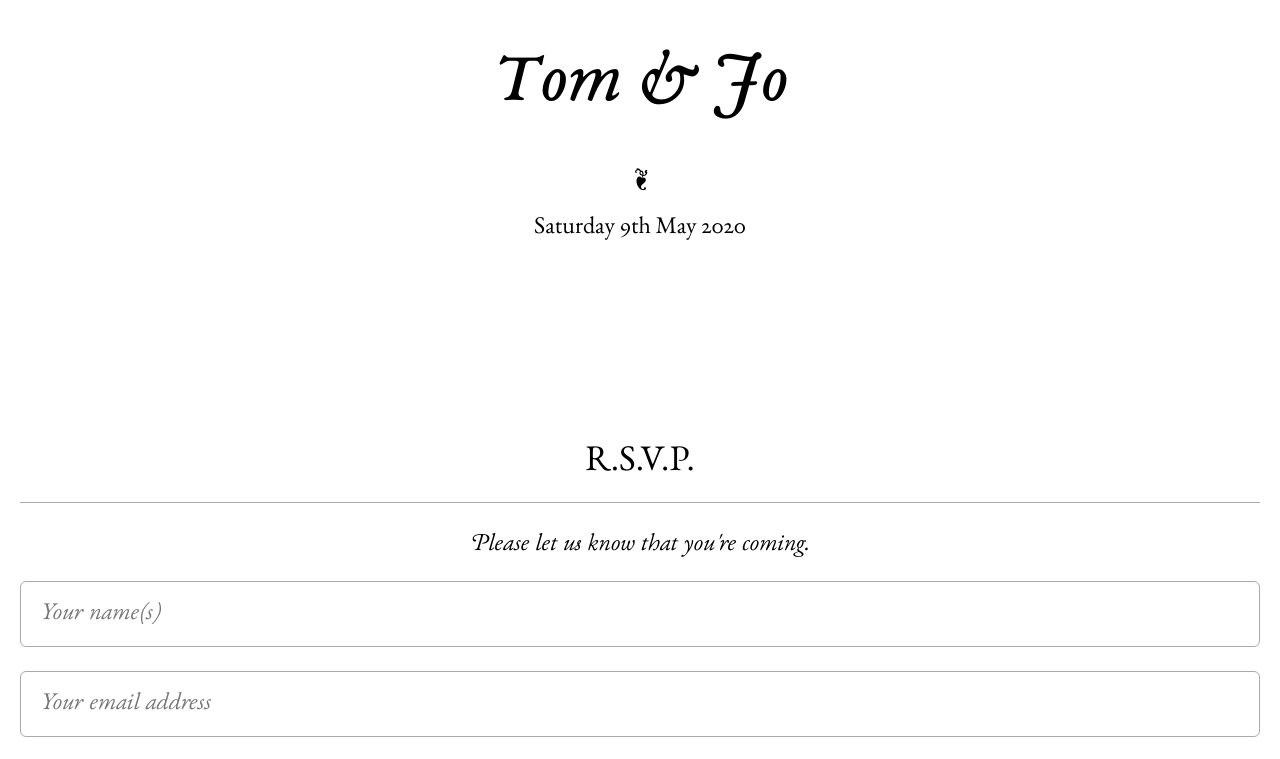
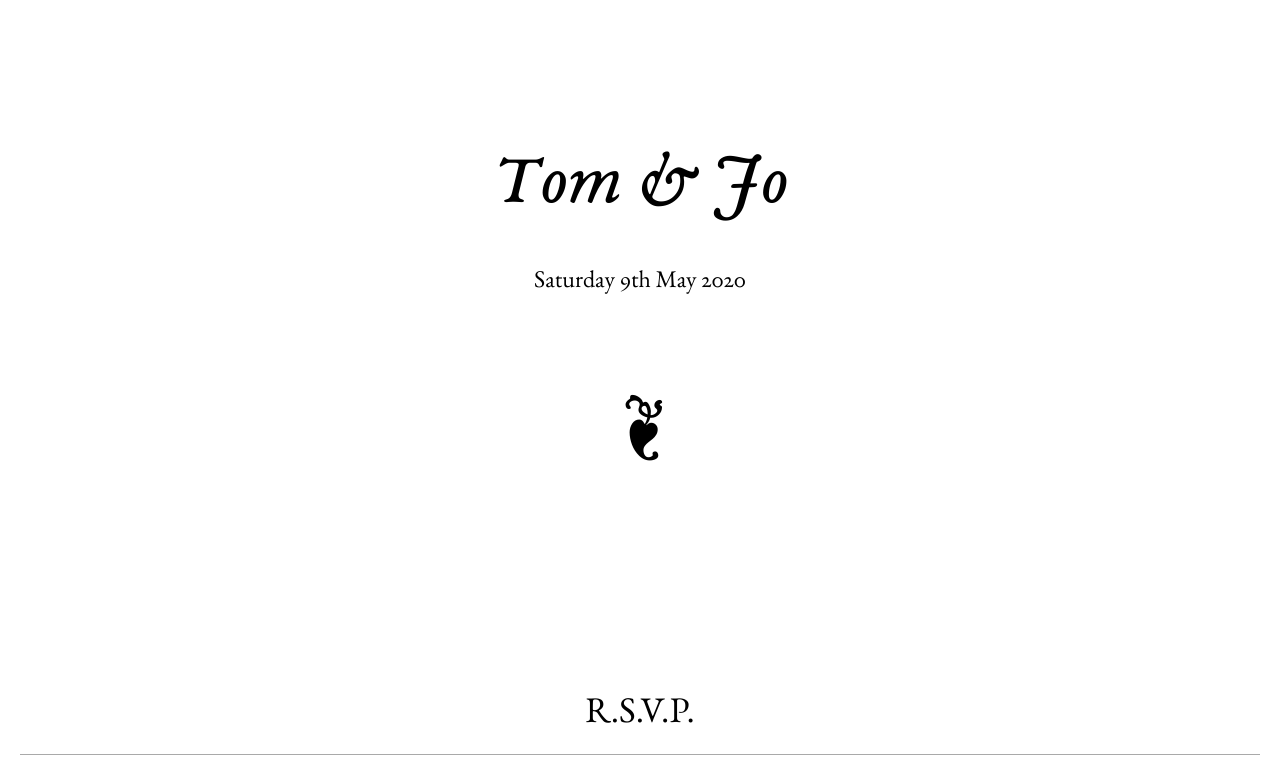
Before and after one commit to tomduckering/jo-and-tom-dot-com, a React (Create React App) app: page / in a window 1280 px wide. Shown: the top 759 px of the page. Built offline with nearby package versions, Linux system fonts and the light colour scheme; a web font is replaced by a local one.

Commit message:
Increase fleuron size and use it at the bottom

```diff
--- a/src/App.css
+++ b/src/App.css
@@ -53,8 +53,10 @@
     width: 100%;
     display: grid;
     grid-template-columns: calc(calc(100% - 900px) / 2) 1fr 1fr 1fr 1fr 1fr 1fr 1fr 1fr 1fr 1fr 1fr 1fr calc(calc(100% - 900px) / 2);
-    grid-template-areas: "header header header header header header header header header header header header header header" ". content content content content content content content content content content content content .";
-    grid-template-rows: auto auto;
+    grid-template-areas: "header header header header header header header header header header header header header header"
+    ". content content content content content content content content content content content content ."
+    ". footer footer footer footer footer footer footer footer footer footer footer footer .";
+    grid-template-rows: auto auto auto;
     font-variant-numeric: oldstyle-nums;
 }
 
@@ -69,14 +71,25 @@
     padding-bottom: 3em;
 }
 
+.App footer {
+    grid-area: footer;
+}
+
 .App main {
     grid-area: content;
 }
 
 .App header h1.title {
+    margin-top: 150px;
     font-size: 3em;
     font-weight: bold;
     font-style: italic;
+}
+
+.App .fleuron {
+    margin-top: 100px;
+    font-size: 3em;
+    margin-bottom: 50px;
 }
 
 .App main section input,
--- a/src/App.tsx
+++ b/src/App.tsx
@@ -6,8 +6,8 @@ const App: React.FC = () => {
     <div className="App">
       <header>
         <h1 className="title">Tom & Jo</h1>
-        <p>❦</p>
         <p className="date">Saturday 9th May 2020</p>
+        <p className="fleuron">❦</p>
       </header>
       <main>
         <section className="rsvp">
@@ -87,6 +87,9 @@ const App: React.FC = () => {
           </form>
         </section>
       </main>
+      <footer>
+        <p className="fleuron">❦</p>
+      </footer>
     </div>
   );
 }
```
